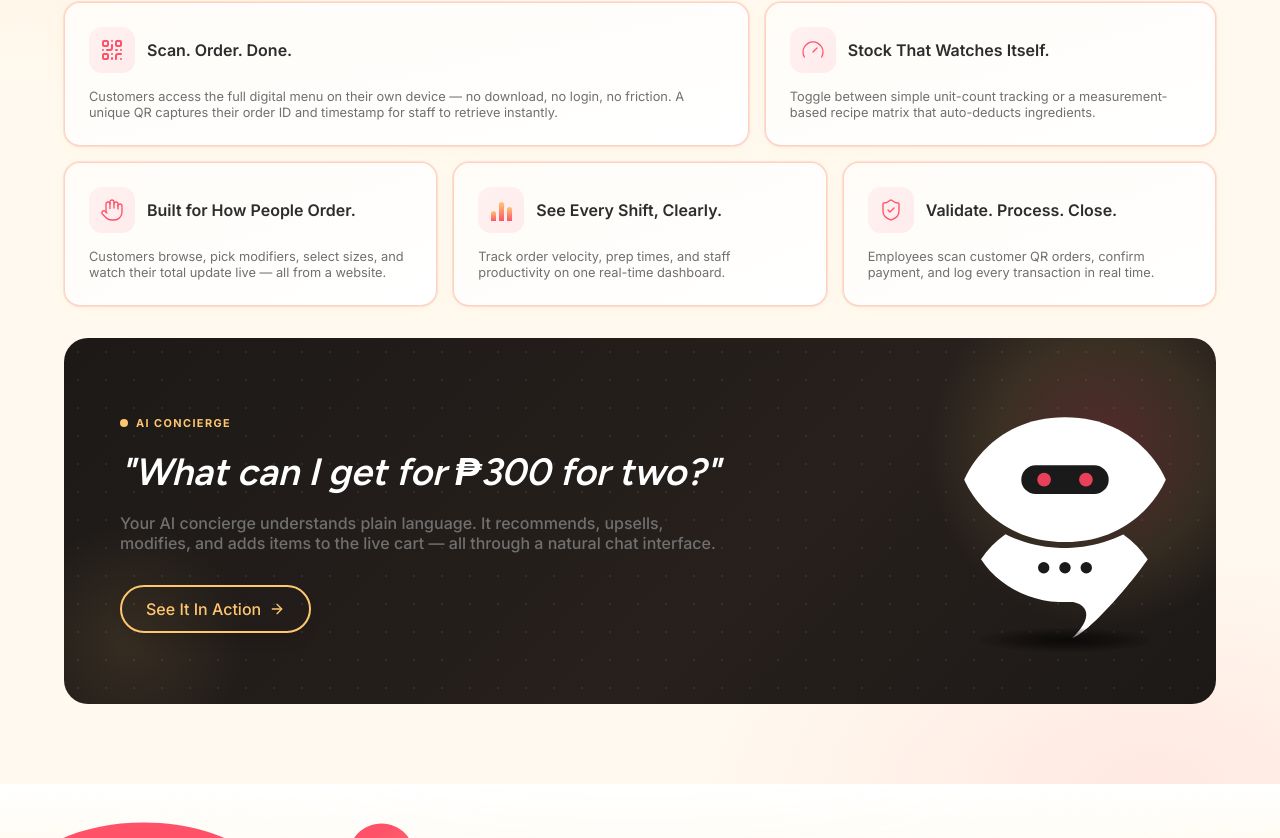
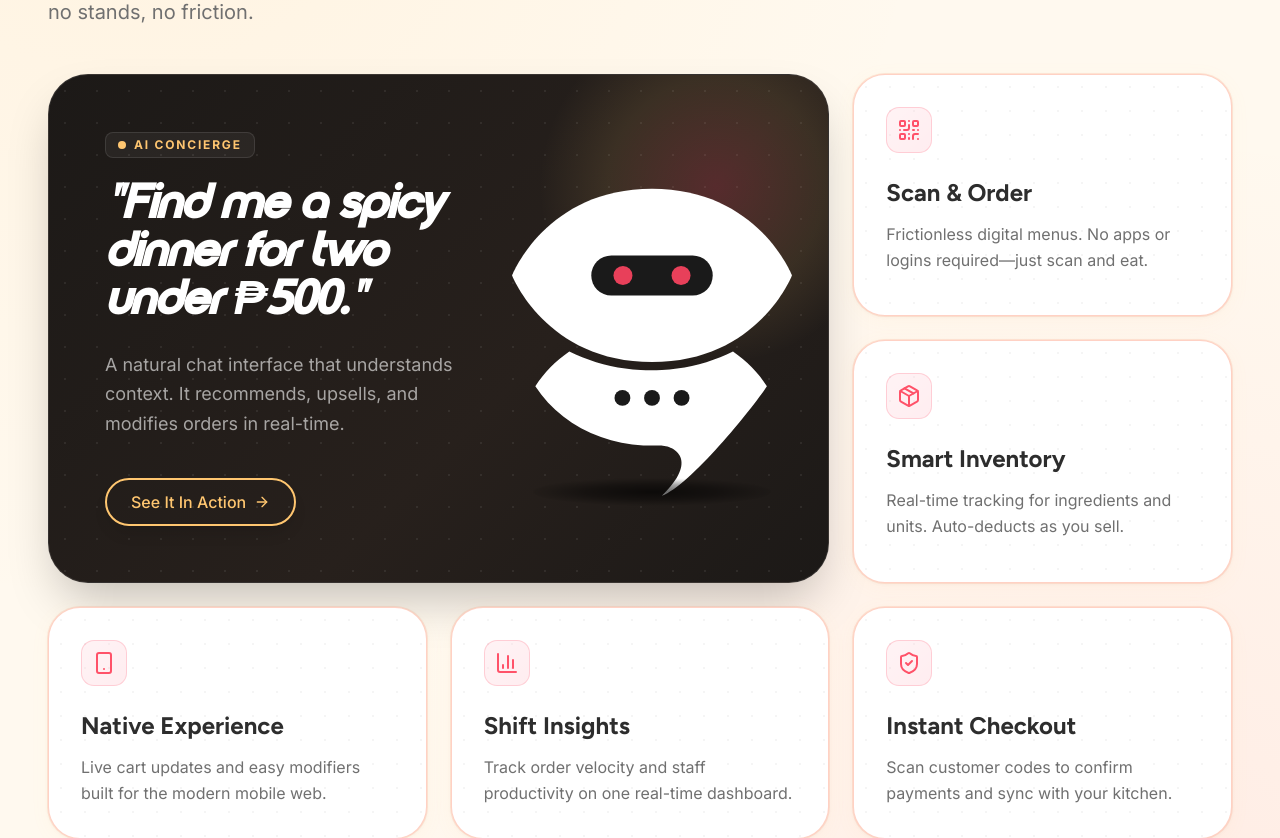
Before and after one commit to ShanRaboy11/Qios, a Next.js app: page / in a window 1280 px wide. Shown: the part 5302-6140 px from the top of the page. Built offline with nearby package versions, Linux system fonts and the light colour scheme.

Commit message:
fix: features

```diff
--- a/src/components/organisms/FeatureSection.tsx
+++ b/src/components/organisms/FeatureSection.tsx
@@ -1,68 +1,51 @@
 import React from "react";
-import { QrCode, ArrowRight } from "lucide-react";
+import {
+  QrCode,
+  ArrowRight,
+  Package,
+  Smartphone,
+  BarChart3,
+  ShieldCheck,
+} from "lucide-react";
 import { ChatbotLogo } from "../molecules/ChatbotLogo";
 import { Button } from "../atoms/Button";
 
 const features = [
   {
-    icon: (
-      <div className="relative flex items-center justify-center w-[24px] h-[24px]">
-        <QrCode
-          className="w-[24px] h-[24px]"
-          style={{ color: "var(--color-brand-accent)" }}
-        />
-      </div>
-    ),
-    title: "Scan. Order. Done.",
+    icon: <QrCode className="w-6 h-6 text-brand-accent" />,
+    title: "Scan & Order",
     description:
-      "Customers access the full digital menu on their own device — no download, no login, no friction. A unique QR captures their order ID and timestamp for staff to retrieve instantly.",
+      "Frictionless digital menus. No apps or logins required—just scan and eat.",
   },
   {
-    icon: (
-      <img src="/svg/Stock.svg" alt="Stock" className="w-[24px] h-[24px]" />
-    ),
-    title: "Stock That Watches Itself.",
+    icon: <Package className="w-6 h-6 text-brand-accent" />,
+    title: "Smart Inventory",
     description:
-      "Toggle between simple unit-count tracking or a measurement-based recipe matrix that auto-deducts ingredients.",
+      "Real-time tracking for ingredients and units. Auto-deducts as you sell.",
   },
   {
-    icon: <img src="/svg/Hand.svg" alt="Hand" className="w-[24px] h-[24px]" />,
-    title: "Built for How People Order.",
+    icon: <Smartphone className="w-6 h-6 text-brand-accent" />,
+    title: "Native Experience",
     description:
-      "Customers browse, pick modifiers, select sizes, and watch their total update live — all from a website.",
+      "Live cart updates and easy modifiers built for the modern mobile web.",
   },
   {
-    icon: (
-      <div className="flex items-end justify-center gap-[3px] w-[24px] h-[22px]">
-        {[45, 88, 65].map((h, i) => (
-          <div
-            key={i}
-            className="w-[5px] rounded-t"
-            style={{
-              height: `${h}%`,
-              background: `linear-gradient(to top, var(--color-brand-accent), var(--color-brand-primary))`,
-            }}
-          />
-        ))}
-      </div>
-    ),
-    title: "See Every Shift, Clearly.",
+    icon: <BarChart3 className="w-6 h-6 text-brand-accent" />,
+    title: "Shift Insights",
     description:
-      "Track order velocity, prep times, and staff productivity on one real-time dashboard.",
+      "Track order velocity and staff productivity on one real-time dashboard.",
   },
   {
-    icon: (
-      <img src="/svg/Shield.svg" alt="Shield" className="w-[24px] h-[24px]" />
-    ),
-    title: "Validate. Process. Close.",
+    icon: <ShieldCheck className="w-6 h-6 text-brand-accent" />,
+    title: "Instant Checkout",
     description:
-      "Employees scan customer QR orders, confirm payment, and log every transaction in real time.",
+      "Scan customer codes to confirm payments and sync with your kitchen.",
   },
 ];
 
 function IconBox({ children }: { children: React.ReactNode }) {
   return (
-    <div className="w-[46px] h-[46px] min-w-[46px] rounded-[13px] flex items-center justify-center relative overflow-hidden bg-brand-accent/10">
+    <div className="w-[46px] h-[46px] min-w-[46px] rounded-[13px] flex items-center justify-center relative overflow-hidden bg-brand-accent/10 border border-brand-accent/20">
       <div className="absolute inset-0 rounded-[13px] bg-gradient-to-br from-white/35 to-transparent" />
       <div className="relative z-10">{children}</div>
     </div>
@@ -71,118 +54,95 @@ function IconBox({ children }: { children: React.ReactNode }) {
 
 function Card({
   children,
-  wide,
+  className,
 }: {
   children: React.ReactNode;
-  wide?: string;
+  className?: string;
 }) {
-  return (
-    <div
-      className={`bg-white rounded-2xl p-6 border relative overflow-hidden
-      hover:-translate-y-1 transition-all duration-300 group ${wide || ""}`}
-      style={{
-        borderColor:
-          "color-mix(in srgb, var(--color-brand-primary) 20%, var(--color-brand-accent) 20%)",
-        boxShadow: `
+  const baseShadow = `
     0 0 0 1px color-mix(in srgb, var(--color-brand-primary) 12%, var(--color-brand-accent) 8%),
     0 4px 20px color-mix(in srgb, var(--color-brand-primary) 6%, transparent),
     0 1px 4px rgba(0,0,0,0.04)
-        `,
-      }}
-      onMouseEnter={(e) => {
-        (e.currentTarget as HTMLDivElement).style.boxShadow = `
+  `;
+  const hoverShadow = `
     0 0 0 1px color-mix(in srgb, var(--color-brand-primary) 18%, var(--color-brand-accent) 12%),
     0 8px 30px color-mix(in srgb, var(--color-brand-primary) 22%, transparent),
     0 4px 12px color-mix(in srgb, var(--color-brand-accent) 14%, transparent),
     0 2px 6px rgba(0,0,0,0.06)
   `;
+
+  return (
+    <div
+      className={`bg-white rounded-[2rem] p-8 border relative overflow-hidden transition-all duration-300 group hover:-translate-y-1 ${className}`}
+      style={{
+        borderColor:
+          "color-mix(in srgb, var(--color-brand-primary) 20%, var(--color-brand-accent) 20%)",
+        boxShadow: baseShadow,
       }}
-      onMouseLeave={(e) => {
-        (e.currentTarget as HTMLDivElement).style.boxShadow = `
-          0 0 0 1px color-mix(in srgb, var(--color-brand-primary) 12%, var(--color-brand-accent) 8%),
-          0 4px 20px color-mix(in srgb, var(--color-brand-primary) 6%, transparent),
-          0 1px 4px rgba(0,0,0,0.04)
-        `;
+      onMouseEnter={(e) => (e.currentTarget.style.boxShadow = hoverShadow)}
+      onMouseLeave={(e) => (e.currentTarget.style.boxShadow = baseShadow)}
+    >
+      <div
+        className="absolute inset-0 pointer-events-none opacity-[0.04]"
+        style={{
+          backgroundImage: "radial-gradient(circle, #000 1px, transparent 1px)",
+          backgroundSize: "24px 24px",
         }}
-    >
-      <div className="absolute inset-0 pointer-events-none bg-gradient-to-br from-brand-primary/5 to-transparent" />
-      <div className="relative z-10">{children}</div>
+      />
+      <div className="absolute inset-0 pointer-events-none bg-gradient-to-br from-brand-primary/5 to-transparent opacity-0 group-hover:opacity-100 transition-opacity" />
+      <div className="relative z-10 h-full flex flex-col">{children}</div>
     </div>
   );
 }
 
 export default function FeatureSection() {
+  const gradientHeaderStyle = {
+    background: "linear-gradient(250deg, #FFD77A 15.53%, #FF5269 84.47%)",
+    WebkitBackgroundClip: "text",
+    WebkitTextFillColor: "transparent",
+  };
+
   return (
-    <section className="w-full py-20 px-4 md:px-8 lg:px-12 bg-bg-primary relative overflow-hidden">
-      {/* Background gradients using CSS variables */}
+    <section className="w-full py-24 px-4 md:px-8 lg:px-12 bg-bg-primary relative overflow-hidden">
       <div
         className="absolute inset-0 pointer-events-none"
         style={{
           background: `
-          radial-gradient(ellipse 80% 50% at 10% 0%, color-mix(in srgb, var(--color-brand-primary) 15%, transparent) 0%, transparent 60%),
-          radial-gradient(ellipse 60% 40% at 90% 100%, color-mix(in srgb, var(--color-brand-accent) 10%, transparent) 0%, transparent 60%)
+          radial-gradient(circle at 10% 0%, color-mix(in srgb, var(--color-brand-primary) 12%, transparent) 0%, transparent 50%),
+          radial-gradient(circle at 90% 100%, color-mix(in srgb, var(--color-brand-accent) 8%, transparent) 0%, transparent 50%)
         `,
         }}
       />
-      <div className="max-w-6xl mx-auto space-y-8 relative z-10">
-        {/* Header */}
-        <div className=" space-y-3 max-w-[90%]">
-          <h2 className="h1 text-text-primary leading-tight tracking-tight w-full">
-            Hardware-Free QR Kiosk.
+
+      <div className="max-w-7xl mx-auto relative z-10">
+        <div className="mb-12 space-y-4">
+          <h2 className="text-4xl md:text-6xl font-bold text-text-primary tracking-tight font-figtree">
+            Hardware-Free <span style={gradientHeaderStyle}>QR Kiosk</span>
           </h2>
-          <p className="b1 text-text-secondary leading-relaxed">
-            Turn every customer's smartphone into an ordering terminal. No
-            tablets, no stands — just scan, browse, and trigger the kitchen.
+          <p className="text-lg md:text-xl text-text-secondary max-w-2xl leading-relaxed font-inter">
+            Turn every smartphone into a powerful ordering terminal. No tablets,
+            no stands, no friction.
           </p>
         </div>
 
-        {/* Features Container */}
-        <div className="flex flex-col gap-4">
-          {/* Top Row */}
-          <div className="grid grid-cols-1 md:grid-cols-5 gap-4">
-            {[features[0], features[1]].map((f, i) => (
-              <Card key={i} wide={i === 0 ? "md:col-span-3" : "md:col-span-2"}>
-                <div className="flex items-center gap-3 mb-4 ">
-                  <IconBox>{f.icon}</IconBox>
-                  <h3 className="b3 text-text-primary">{f.title}</h3>
-                </div>
-                <p className="b4 text-text-secondary">{f.description}</p>
-              </Card>
-            ))}
-          </div>
-
-          {/* Bottom Row */}
-          <div className="grid grid-cols-1 md:grid-cols-3 gap-4">
-            {features.slice(2).map((f, i) => (
-              <Card key={i}>
-                <div className="flex items-center gap-3 mb-4">
-                  <IconBox>{f.icon}</IconBox>
-                  <h3 className="b3 text-text-primary">{f.title}</h3>
-                </div>
-                <p className="b4 text-text-secondary">{f.description}</p>
-              </Card>
-            ))}
-          </div>
-        </div>
-
-        {/* AI Banner */}
+        <div className="grid grid-cols-1 lg:grid-cols-12 gap-6 h-full">
+          <div className="lg:col-span-8">
             <div
-          className="relative rounded-3xl p-10 md:p-[52px_56px] flex flex-col md:flex-row items-center justify-between gap-10 overflow-hidden"
+              className="relative rounded-[2.5rem] p-8 md:p-14 flex flex-col md:flex-row items-center justify-between gap-12 overflow-hidden h-full border border-white/10 shadow-2xl transition-transform duration-500 hover:-translate-y-1"
               style={{
                 background:
                   "linear-gradient(135deg, #1c1917 0%, #27201c 60%, #1c1917 100%)",
               }}
             >
-          {/* Dot grid */}
               <div
                 className="absolute inset-0 pointer-events-none"
                 style={{
                   backgroundImage:
                     "radial-gradient(circle, rgba(255,255,255,0.07) 1px, transparent 1px)",
-              backgroundSize: "28px 28px",
+                  backgroundSize: "32px 32px",
                 }}
               />
-          {/* Glows */}
+
               <div
                 className="absolute -top-20 -right-20 w-96 h-96 rounded-full pointer-events-none"
                 style={{
@@ -190,34 +150,25 @@ export default function FeatureSection() {
                     "radial-gradient(circle, color-mix(in srgb, var(--color-brand-accent) 22%, transparent) 0%, color-mix(in srgb, var(--color-brand-primary) 10%, transparent) 40%, transparent 65%)",
                 }}
               />
-          <div
-            className="absolute -bottom-16 -left-16 w-64 h-64 rounded-full pointer-events-none"
-            style={{
-              background:
-                "radial-gradient(circle, color-mix(in srgb, var(--color-brand-primary) 10%, transparent) 0%, transparent 65%)",
-            }}
-          />
 
-          <div className="flex-1 relative z-10 space-y-4 max-w-[620px]">
-            {/* Eyebrow */}
-            <div className="inline-flex items-center gap-2">
-              <span className="relative flex h-2 w-2 flex-shrink-0">
+              <div className="flex-1 relative z-10 space-y-6">
+                <div className="inline-flex items-center gap-2 px-3 py-1 rounded-lg bg-white/5 border border-white/10">
+                  <span className="relative flex h-2 w-2">
                     <span className="animate-ping absolute inline-flex h-full w-full rounded-full opacity-75 bg-brand-primary" />
                     <span className="relative inline-flex rounded-full h-2 w-2 bg-brand-primary" />
                   </span>
-              <span className="text-[0.68rem] font-bold tracking-[0.13em] uppercase text-brand-primary">
+                  <span className="text-xs font-bold tracking-[0.15em] uppercase text-brand-primary font-inter">
                     AI Concierge
                   </span>
                 </div>
 
-            <h2 className="h2 italic text-text-tertiary">
-              "What can I get for ₱300 for two?"
+                <h2 className="text-3xl md:text-5xl italic font-ibrand text-text-tertiary leading-tight">
+                  "Find me a spicy dinner for two under ₱500."
                 </h2>
 
-            <p className="b2 text-text-secondary max-w-[600px]">
-              Your AI concierge understands plain language. It recommends,
-              upsells, modifies, and adds items to the live cart — all through a
-              natural chat interface.
+                <p className="text-lg text-white/60 max-w-md leading-relaxed font-inter">
+                  A natural chat interface that understands context. It
+                  recommends, upsells, and modifies orders in real-time.
                 </p>
 
                 <div className="pt-4">
@@ -230,9 +181,65 @@ export default function FeatureSection() {
                 </div>
               </div>
 
-          {/* Robot cute */}
-          <div className="flex-shrink-0 relative z-10 flex flex-col items-center">
-            <ChatbotLogo size={190} />
+              <div className="flex-shrink-0 relative z-10 lg:scale-110">
+                <ChatbotLogo size={240} />
+              </div>
+            </div>
+          </div>
+
+          <div className="lg:col-span-4 flex flex-col gap-6">
+            <Card className="flex-1">
+              <IconBox>{features[0].icon}</IconBox>
+              <h3 className="text-2xl font-bold text-text-primary mt-6 mb-3 font-figtree">
+                {features[0].title}
+              </h3>
+              <p className="text-text-secondary leading-relaxed font-inter">
+                {features[0].description}
+              </p>
+            </Card>
+            <Card className="flex-1">
+              <IconBox>{features[1].icon}</IconBox>
+              <h3 className="text-2xl font-bold text-text-primary mt-6 mb-3 font-figtree">
+                {features[1].title}
+              </h3>
+              <p className="text-text-secondary leading-relaxed font-inter">
+                {features[1].description}
+              </p>
+            </Card>
+          </div>
+
+          <div className="lg:col-span-4">
+            <Card className="h-full">
+              <IconBox>{features[2].icon}</IconBox>
+              <h3 className="text-2xl font-bold text-text-primary mt-6 mb-3 font-figtree">
+                {features[2].title}
+              </h3>
+              <p className="text-text-secondary leading-relaxed font-inter">
+                {features[2].description}
+              </p>
+            </Card>
+          </div>
+          <div className="lg:col-span-4">
+            <Card className="h-full">
+              <IconBox>{features[3].icon}</IconBox>
+              <h3 className="text-2xl font-bold text-text-primary mt-6 mb-3 font-figtree">
+                {features[3].title}
+              </h3>
+              <p className="text-text-secondary leading-relaxed font-inter">
+                {features[3].description}
+              </p>
+            </Card>
+          </div>
+          <div className="lg:col-span-4">
+            <Card className="h-full">
+              <IconBox>{features[4].icon}</IconBox>
+              <h3 className="text-2xl font-bold text-text-primary mt-6 mb-3 font-figtree">
+                {features[4].title}
+              </h3>
+              <p className="text-text-secondary leading-relaxed font-inter">
+                {features[4].description}
+              </p>
+            </Card>
           </div>
         </div>
       </div>
```
Lines whose indentation alone changed are shown as unchanged.
